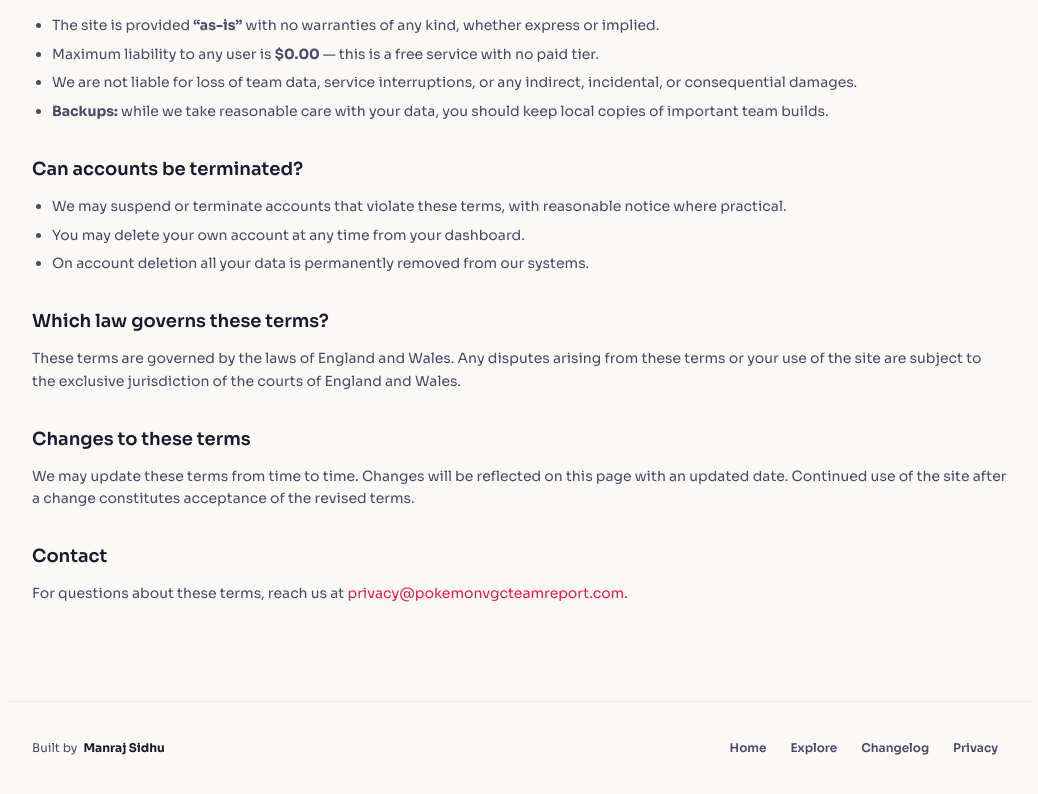
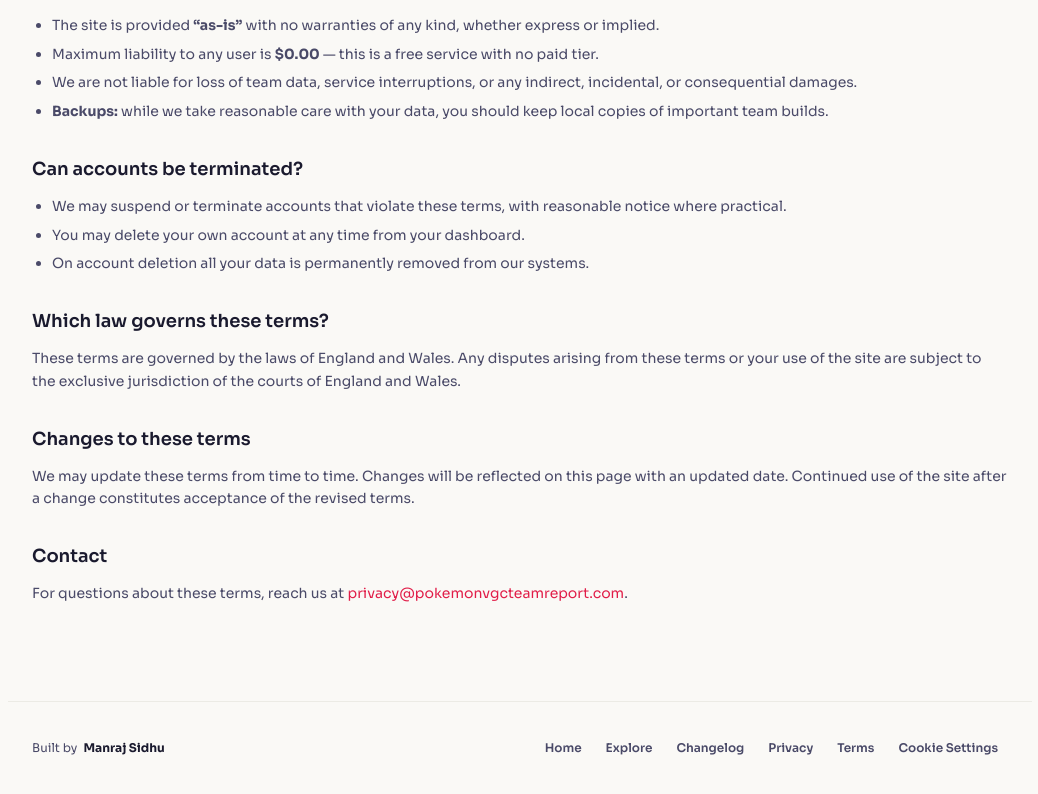
Before and after one commit to MSS23/VGC-Team-Report, a Next.js app: page /terms in a window 1280 px wide. Shown: the part 1091-1885 px from the top of the page, without its empty margins (120-1158 px from the left). Built offline with nearby package versions, Linux system fonts and the light colour scheme; no server answers.

Commit message:
feat(07-01): add Terms link and Cookie Settings button to PageFooter
- Add { href: "/terms", label: "Terms" } to NAV_LINKS after Privacy
- Add Cookie Settings button dispatching open-cookie-settings CustomEvent
- Button matches existing nav link styling for visual consistency

```diff
--- a/src/components/layout/PageFooter.tsx
+++ b/src/components/layout/PageFooter.tsx
@@ -9,6 +9,7 @@ const NAV_LINKS = [
   { href: "/explore", label: "Explore" },
   { href: "/changelog", label: "Changelog" },
   { href: "/privacy", label: "Privacy" },
+  { href: "/terms", label: "Terms" },
 ] as const;
 
 export function PageFooter({ hideFeedback = false }: PageFooterProps) {
@@ -57,6 +58,13 @@ export function PageFooter({ hideFeedback = false }: PageFooterProps) {
               {link.label}
             </a>
           ))}
+          <button
+            type="button"
+            onClick={() => window.dispatchEvent(new CustomEvent("open-cookie-settings"))}
+            className="px-2.5 py-1.5 text-xs font-semibold text-text-secondary hover:text-text-primary hover:bg-surface-alt rounded-lg transition-all cursor-pointer"
+          >
+            Cookie Settings
+          </button>
         </nav>
       </div>
     </footer>
```
